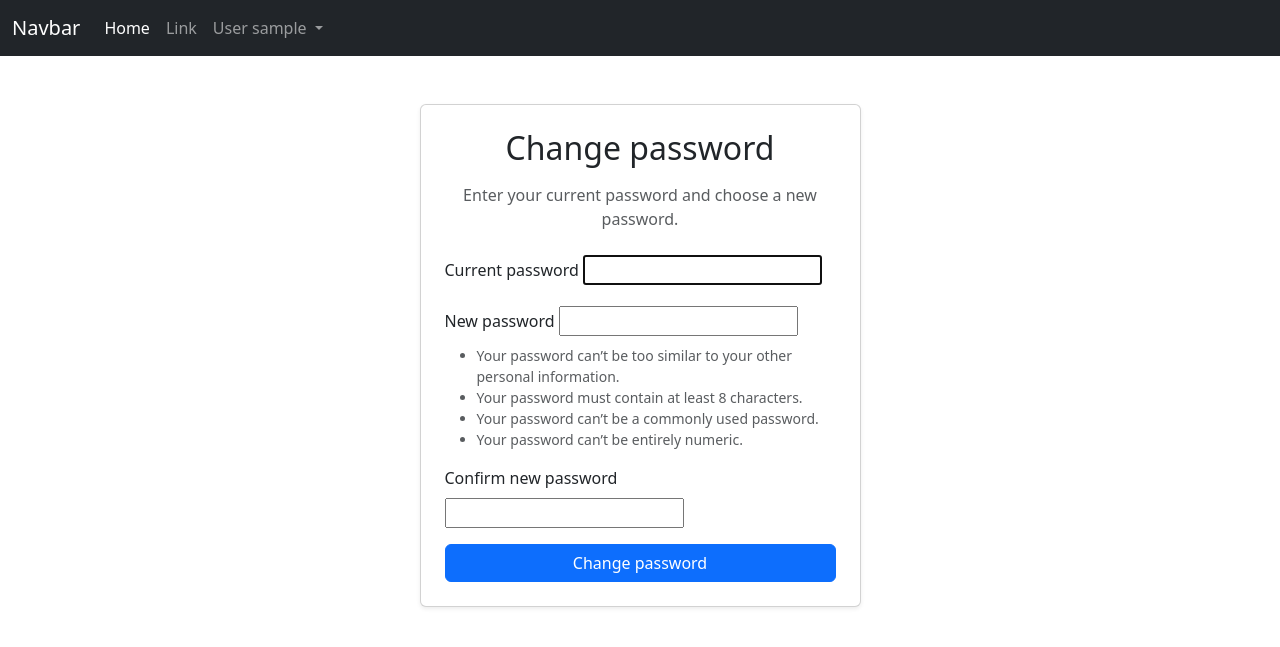
After one commit to MiranTaslidza/user_profile, a Django app: page /change-password/ in a window 1280 px wide. The commit adds this page. Shown: the top 647 px of the page. Run offline with Django 5.2, Linux system fonts and the light colour scheme; the visitor is signed in with stand-in values (Sample User, id 1).

Commit message:
password change

```diff
--- a/templates/navbar.html
+++ b/templates/navbar.html
@@ -27,7 +27,7 @@
                     </a>
                     <ul class="dropdown-menu" aria-labelledby="navbarDropdown">
                         <li><a class="dropdown-item" href="#">Action</a></li>
-                        <li><a class="dropdown-item" href="#">Another action</a></li>
+                        <li><a class="dropdown-item" href="{% url 'password_change' %}">Change password</a></li>
                         <li>
                             <hr class="dropdown-divider">
                         </li>
--- /dev/null
+++ b/user_profile/templates/user_profile/password_change_form.html
@@ -0,0 +1,105 @@
+{% extends "base.html" %}
+
+{% block title %}Change password{% endblock title %}
+
+{% block content %}
+
+<div class="container mt-5">
+    <div class="row justify-content-center">
+        <div class="col-md-6 col-lg-5">
+
+            <div class="card shadow-sm">
+                <div class="card-body p-4">
+
+                    <h2 class="text-center mb-3">
+                        Change password
+                    </h2>
+
+                    <p class="text-muted text-center mb-4">
+                        Enter your current password and choose a new password.
+                    </p>
+
+                    <form method="post">
+                        {% csrf_token %}
+
+                        {% if form.non_field_errors %}
+                            {% for error in form.non_field_errors %}
+                                <div class="alert alert-danger">
+                                    {{ error }}
+                                </div>
+                            {% endfor %}
+                        {% endif %}
+
+                        <div class="mb-3">
+                            <label
+                                for="{{ form.old_password.id_for_label }}"
+                                class="form-label"
+                            >
+                                Current password
+                            </label>
+
+                            {{ form.old_password }}
+
+                            {% for error in form.old_password.errors %}
+                                <div class="text-danger small mt-1">
+                                    {{ error }}
+                                </div>
+                            {% endfor %}
+                        </div>
+
+                        <div class="mb-3">
+                            <label
+                                for="{{ form.new_password1.id_for_label }}"
+                                class="form-label"
+                            >
+                                New password
+                            </label>
+
+                            {{ form.new_password1 }}
+
+                            {% if form.new_password1.help_text %}
+                                <div class="form-text">
+                                    {{ form.new_password1.help_text|safe }}
+                                </div>
+                            {% endif %}
+
+                            {% for error in form.new_password1.errors %}
+                                <div class="text-danger small mt-1">
+                                    {{ error }}
+                                </div>
+                            {% endfor %}
+                        </div>
+
+                        <div class="mb-3">
+                            <label
+                                for="{{ form.new_password2.id_for_label }}"
+                                class="form-label"
+                            >
+                                Confirm new password
+                            </label>
+
+                            {{ form.new_password2 }}
+
+                            {% for error in form.new_password2.errors %}
+                                <div class="text-danger small mt-1">
+                                    {{ error }}
+                                </div>
+                            {% endfor %}
+                        </div>
+
+                        <button
+                            type="submit"
+                            class="btn btn-primary w-100"
+                        >
+                            Change password
+                        </button>
+                    </form>
+
+                </div>
+            </div>
+
+        </div>
+    </div>
+</div>
+
+{% endblock content %}
--- a/user_profile/urls.py
+++ b/user_profile/urls.py
@@ -21,4 +21,7 @@ urlpatterns = [
     path("reset/<uidb64>/<token>/", auth_views.PasswordResetConfirmView.as_view(template_name="user_profile/password_reset_confirm.html"), name="password_reset_confirm" ),
     path("reset/complete/", auth_views.PasswordResetCompleteView.as_view(template_name="user_profile/password_reset_complete.html"), name="password_reset_complete"),
 
+    # promjena passworda
+    path("change-password/", views.CustomPasswordChangeView.as_view(), name="password_change"),
+
 ]
--- a/user_profile/views.py
+++ b/user_profile/views.py
@@ -1,7 +1,7 @@
 from django.shortcuts import render
 from django.urls import reverse_lazy #za preusmjeravanje na drugu stranicu
 from django.views.generic.edit import CreateView # za prikaz forme za registraciju korisnika
-from django.contrib.auth.views import LoginView # za prikaz forme za login korisnika
+from django.contrib.auth.views import LoginView, PasswordChangeView, PasswordChangeDoneView
 from django.http import HttpResponse # za prikaz poruke nakon slanja emaila
 from django.contrib.auth.tokens import default_token_generator # za generisanje tokena za verifikaciju email adrese
 from django.utils.http import  urlsafe_base64_decode # za kodiranje ID korisnika u base64 format na siguran način za URL
@@ -9,14 +9,17 @@ from django.shortcuts import redirect
 from django.contrib import messages
 from django.views.generic.edit import FormView
 
+
+
 # Model obično uvozimo iz models foldera kroz __init__.py ili direktno
 from .models.user import User
 
 # forme
 from .forms.register_form import RegisterForm  # Uvozimo formu iz tvog paketa
 from .forms.login_form import CustomLoginForm  # Uvozimo formu za login
-from .services.email_service import send_verification_email
+from .services.email_service import send_verification_email, send_password_changed_email
 from .forms.resend_verification_form import ResendVerificationForm
+
 
 
 
@@ -132,4 +135,24 @@ class ResendVerificationEmailView(FormView):
 
         return super().form_valid(form)
 
-# zaboravljen password
+# promjena password-a
+class CustomPasswordChangeView(PasswordChangeView):
+    template_name = "user_profile/password_change_form.html"
+    # success_url = reverse_lazy("password_change_done")
+    success_url = reverse_lazy("all_user")
+    # da bi me poruka prikazivala mmora iči u funkciju
+    def form_valid(self, form):
+        response = super().form_valid(form)
+
+        messages.success(
+            self.request,
+            "Your password has been updated successfully."
+        )
+
+        # ovdje postavljam logiku o slanju maila
+        send_password_changed_email(
+            request=self.request,
+            user=self.request.user,
+        )
+
+        return response
```
Also changed, not shown: user_profile/services/email_service.py (+34 -0 lines).
